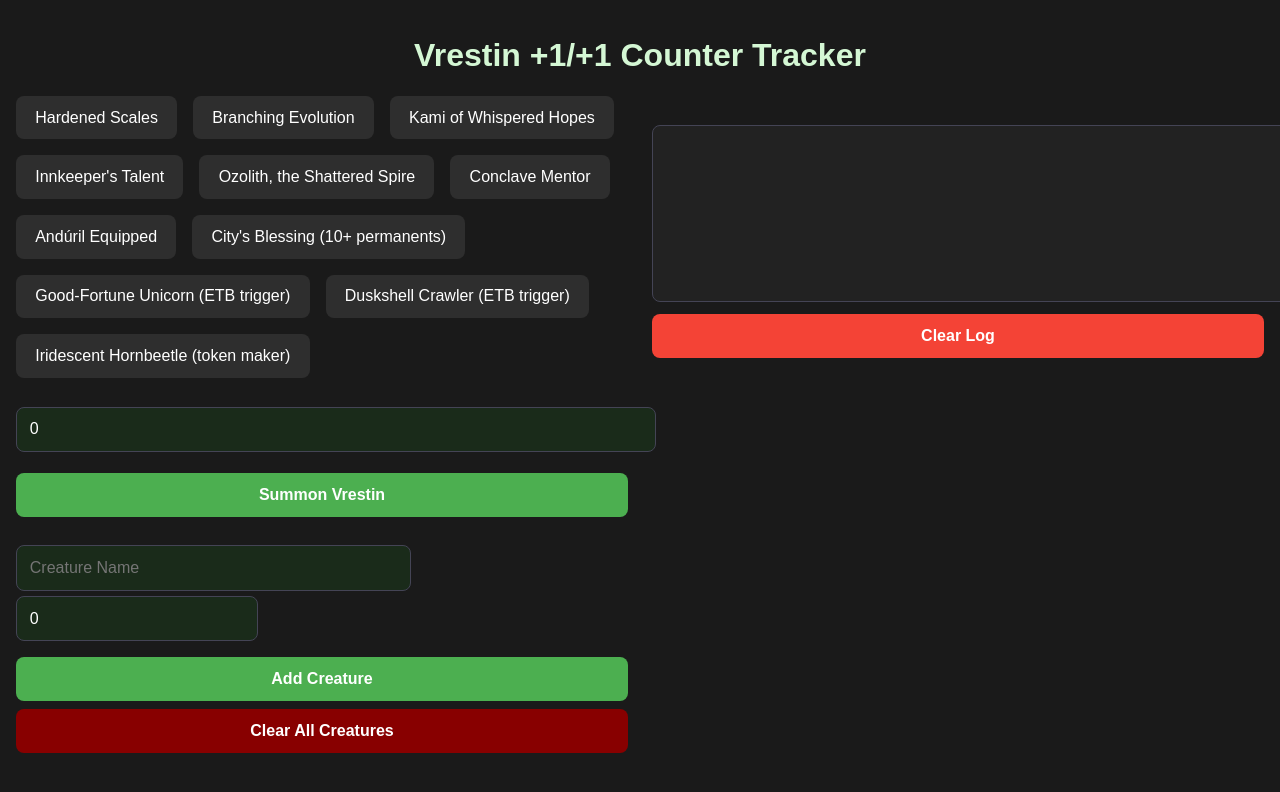
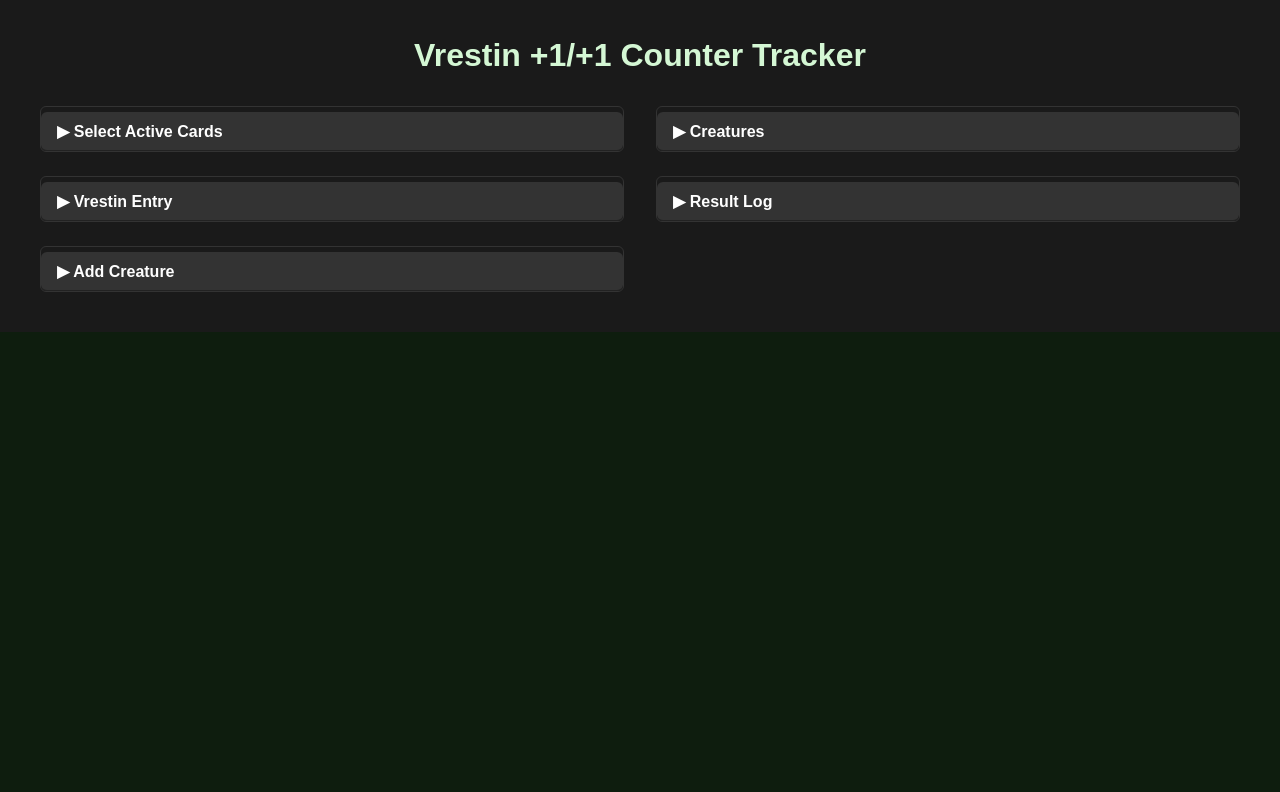
Before and after one commit to cdragon666/vrestin-counters, a React (Create React App) app: page / in a window 1280 px wide. Shown: the top 792 px of the page. Built offline with nearby package versions, Linux system fonts and the light colour scheme.

Commit message:
Enable collapsible layout on desktop and mobile with keyboard fix

```diff
--- a/src/App.js
+++ b/src/App.js
@@ -1,4 +1,4 @@
-import { useState, useEffect, useRef, memo } from "react";
+import { useState } from "react";
 
 const supportCards = [
   { id: "hardened_scales", name: "Hardened Scales" },
@@ -22,25 +22,6 @@
   "springheart nantuko": { base: [2, 2], counters: 0 }
 };
 
-const Section = memo(({ title, children, isMobile }) => {
-  const [open, setOpen] = useState(!isMobile);
-  const sectionRef = useRef();
-
-  return (
-    <div style={{ marginBottom: "1.5rem" }} ref={sectionRef}>
-      {isMobile && (
-        <button
-          onClick={() => setOpen((o) => !o)}
-          style={{ width: "100%", padding: "0.5rem", marginBottom: "0.5rem", fontWeight: "bold" }}
-        >
-          {open ? `▼ ${title}` : `▶ ${title}`}
-        </button>
-      )}
-      {(!isMobile || open) && children}
-    </div>
-  );
-});
-
 export default function App() {
   const [selectedCards, setSelectedCards] = useState([]);
   const [vrestinX, setVrestinX] = useState(0);
@@ -49,13 +30,6 @@
   const [startingCounters, setStartingCounters] = useState(0);
   const [resultLog, setResultLog] = useState([]);
   const [suggestions, setSuggestions] = useState([]);
-  const [isMobile, setIsMobile] = useState(window.innerWidth < 768);
-
-  useEffect(() => {
-    const handleResize = () => setIsMobile(window.innerWidth < 768);
-    window.addEventListener("resize", handleResize);
-    return () => window.removeEventListener("resize", handleResize);
-  }, []);
 
   const toggleCard = (id) => {
     setSelectedCards((prev) =>
@@ -97,7 +71,9 @@
     const log = `[ETB Phase]\n✨ Vrestin enters with ${vrestinCounters} counters\n🐞 ${base} Insect tokens created (+${insectCounters})`;
 
     const newCreatures = [
-      ...(creatures.find((c) => c.name === "Vrestin") ? [] : [{ name: "Vrestin", base: [0, 0], counters: vrestinCounters }]),
+      ...(creatures.find((c) => c.name === "Vrestin")
+        ? []
+        : [{ name: "Vrestin", base: [0, 0], counters: vrestinCounters }]),
       ...Array(base).fill().map((_, i) => ({
         name: `Insect ${i + 1}`,
         base: [1, 1],
@@ -111,7 +87,9 @@
 
   const updateCounter = (index, delta) => {
     setCreatures((prev) =>
-      prev.map((c, i) => (i === index ? { ...c, counters: Math.max(0, c.counters + delta) } : c))
+      prev.map((c, i) =>
+        i === index ? { ...c, counters: Math.max(0, c.counters + delta) } : c
+      )
     );
   };
 
@@ -119,7 +97,10 @@
     setCreatures((prev) => prev.filter((_, i) => i !== index));
   };
 
-  const clearAllCreatures = () => setCreatures([]);
+  const clearAllCreatures = () => {
+    setCreatures([]);
+  };
+
   const clearLog = () => setResultLog([]);
 
   const addCreature = () => {
@@ -153,14 +134,38 @@
     setSuggestions([]);
   };
 
+  const Section = ({ title, children }) => {
+    const [open, setOpen] = useState(false);
+    return (
+      <div style={{ marginBottom: "1.5rem", border: "1px solid #333", borderRadius: "6px", overflow: "hidden" }}>
+        <button
+          onClick={() => setOpen((o) => !o)}
+          style={{
+            width: "100%",
+            textAlign: "left",
+            background: "#333",
+            color: "white",
+            padding: "0.6rem 1rem",
+            fontWeight: "bold",
+            cursor: "pointer",
+            borderBottom: "1px solid #222"
+          }}
+        >
+          {open ? `▼ ${title}` : `▶ ${title}`}
+        </button>
+        {open && <div style={{ padding: "1rem" }}>{children}</div>}
+      </div>
+    );
+  };
+
   return (
     <div style={{ padding: "1rem", backgroundColor: "#1a1a1a", color: "white", fontFamily: "Arial, sans-serif" }}>
-      <h1 style={{ textAlign: "center" }}>Vrestin +1/+1 Counter Tracker</h1>
+      <h1 style={{ textAlign: "center", marginBottom: "2rem" }}>Vrestin +1/+1 Counter Tracker</h1>
 
-      <div style={{ display: isMobile ? "block" : "grid", gridTemplateColumns: "1fr 1fr", gap: "1.5rem" }}>
+      <div style={{ display: "grid", gridTemplateColumns: "1fr 1fr", gap: "2rem", maxWidth: "1200px", margin: "auto" }}>
         <div>
-          <Section title="Select Active Cards" isMobile={isMobile}>
-            <div style={{ display: "flex", flexWrap: "wrap", gap: "1rem" }}>
+          <Section title="Select Active Cards">
+            <div style={{ display: "flex", flexWrap: "wrap", gap: "0.5rem" }}>
               {supportCards.map((card) => (
                 <div
                   key={card.id}
@@ -168,8 +173,8 @@
                   style={{
                     backgroundColor: selectedCards.includes(card.id) ? "#4caf50" : "#2e2e2e",
                     color: "white",
-                    padding: "0.8rem 1.2rem",
-                    borderRadius: "8px",
+                    padding: "0.5rem 1rem",
+                    borderRadius: "6px",
                     cursor: "pointer"
                   }}
                 >
@@ -179,64 +184,64 @@
             </div>
           </Section>
 
-          <Section title="Vrestin Entry" isMobile={isMobile}>
+          <Section title="Vrestin Entry">
             <input
               type="number"
               placeholder="X value"
               value={vrestinX}
               onChange={(e) => setVrestinX(e.target.value)}
-              style={{ width: "100%", padding: "0.8rem", marginBottom: "1rem", borderRadius: "8px" }}
+              style={{ width: "100%", padding: "0.6rem", marginBottom: "1rem", borderRadius: "6px" }}
             />
-            <button onClick={calculateETB} style={{ width: "100%", padding: "0.8rem", backgroundColor: "#4CAF50", color: "white", borderRadius: "8px" }}>
+            <button onClick={calculateETB} style={{ width: "100%", padding: "0.6rem", backgroundColor: "#4CAF50", color: "white", borderRadius: "6px" }}>
               Summon Vrestin
             </button>
           </Section>
 
-          <Section title="Add Creature" isMobile={isMobile}>
+          <Section title="Add Creature">
             <input
               type="text"
               placeholder="Creature Name"
               value={newCreatureName}
               onChange={handleNameChange}
-              style={{ width: "60%", marginRight: "2%", padding: "0.8rem", borderRadius: "8px" }}
+              style={{ width: "60%", marginRight: "2%", padding: "0.6rem", borderRadius: "6px" }}
             />
             <input
               type="number"
               placeholder="+1/+1 Counters"
               value={startingCounters}
               onChange={(e) => setStartingCounters(e.target.value)}
-              style={{ width: "35%", padding: "0.8rem", borderRadius: "8px" }}
+              style={{ width: "35%", padding: "0.6rem", borderRadius: "6px" }}
             />
-            <button onClick={addCreature} style={{ marginTop: "1rem", width: "100%", padding: "0.8rem", backgroundColor: "#4CAF50", color: "white", borderRadius: "8px" }}>
+            <button onClick={addCreature} style={{ marginTop: "1rem", width: "100%", padding: "0.6rem", backgroundColor: "#4CAF50", color: "white", borderRadius: "6px" }}>
               Add Creature
             </button>
-            <button onClick={clearAllCreatures} style={{ marginTop: "0.5rem", width: "100%", padding: "0.8rem", backgroundColor: "#800", color: "white", borderRadius: "8px" }}>
+            <button onClick={clearAllCreatures} style={{ marginTop: "0.5rem", width: "100%", padding: "0.6rem", backgroundColor: "#800", color: "white", borderRadius: "6px" }}>
               Clear All Creatures
             </button>
           </Section>
         </div>
 
         <div>
-          <Section title="Creatures" isMobile={isMobile}>
+          <Section title="Creatures">
             {creatures.map((c, i) => (
-              <div key={i} style={{ background: "#333", padding: "1rem", borderRadius: "8px", marginBottom: "0.5rem", display: "flex", justifyContent: "space-between", alignItems: "center" }}>
+              <div key={i} style={{ background: "#333", padding: "0.8rem", borderRadius: "6px", marginBottom: "0.5rem", display: "flex", justifyContent: "space-between", alignItems: "center" }}>
                 <span>{c.name}: {c.base[0]}/{c.base[1]} (+{c.counters}/+{c.counters})</span>
                 <div>
-                  <button onClick={() => updateCounter(i, 1)} style={{ marginRight: "0.5rem" }}>+1</button>
-                  <button onClick={() => updateCounter(i, -1)} style={{ marginRight: "0.5rem" }}>-1</button>
+                  <button onClick={() => updateCounter(i, 1)} style={{ marginRight: "0.3rem" }}>+1</button>
+                  <button onClick={() => updateCounter(i, -1)} style={{ marginRight: "0.3rem" }}>-1</button>
                   <button onClick={() => removeCreature(i)}>🗑️</button>
                 </div>
               </div>
             ))}
           </Section>
 
-          <Section title="Result Log" isMobile={isMobile}>
+          <Section title="Result Log">
             <textarea
               readOnly
               value={resultLog.join("\n-------------------\n")}
-              style={{ width: "100%", height: "150px", backgroundColor: "#222", color: "white", padding: "0.8rem", borderRadius: "8px", fontFamily: "monospace" }}
+              style={{ width: "100%", height: "150px", backgroundColor: "#222", color: "white", padding: "0.6rem", borderRadius: "6px", fontFamily: "monospace" }}
             />
-            <button onClick={clearLog} style={{ width: "100%", marginTop: "0.5rem", padding: "0.8rem", backgroundColor: "#f44336", color: "white", borderRadius: "8px" }}>
+            <button onClick={clearLog} style={{ width: "100%", marginTop: "0.5rem", padding: "0.6rem", backgroundColor: "#f44336", color: "white", borderRadius: "6px" }}>
               Clear Log
             </button>
           </Section>
```
